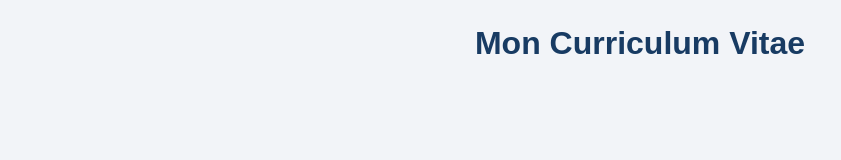
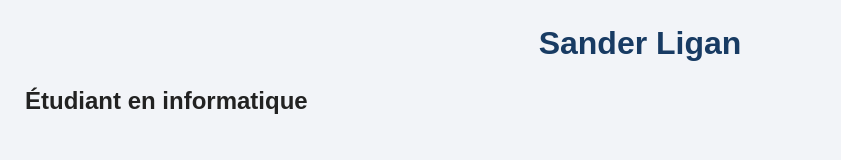
Before and after one commit to sander1b/mon-cv, a plain HTML site: page index.html in a window 1280 px wide. Shown: the whole page, without its empty margins (0-841 px from the left). Drawn offline with Linux system fonts and the light colour scheme.

Commit message:
mise en place de la section titre.

```diff
--- a/index.html
+++ b/index.html
@@ -9,7 +9,7 @@
 </head>
 <body>
 
-    <h1>Mon Curriculum Vitae</h1>
-
+    <h1>Sander Ligan</h1>
+<h2>Étudiant en informatique</h2>
 </body>
 </html>
```
